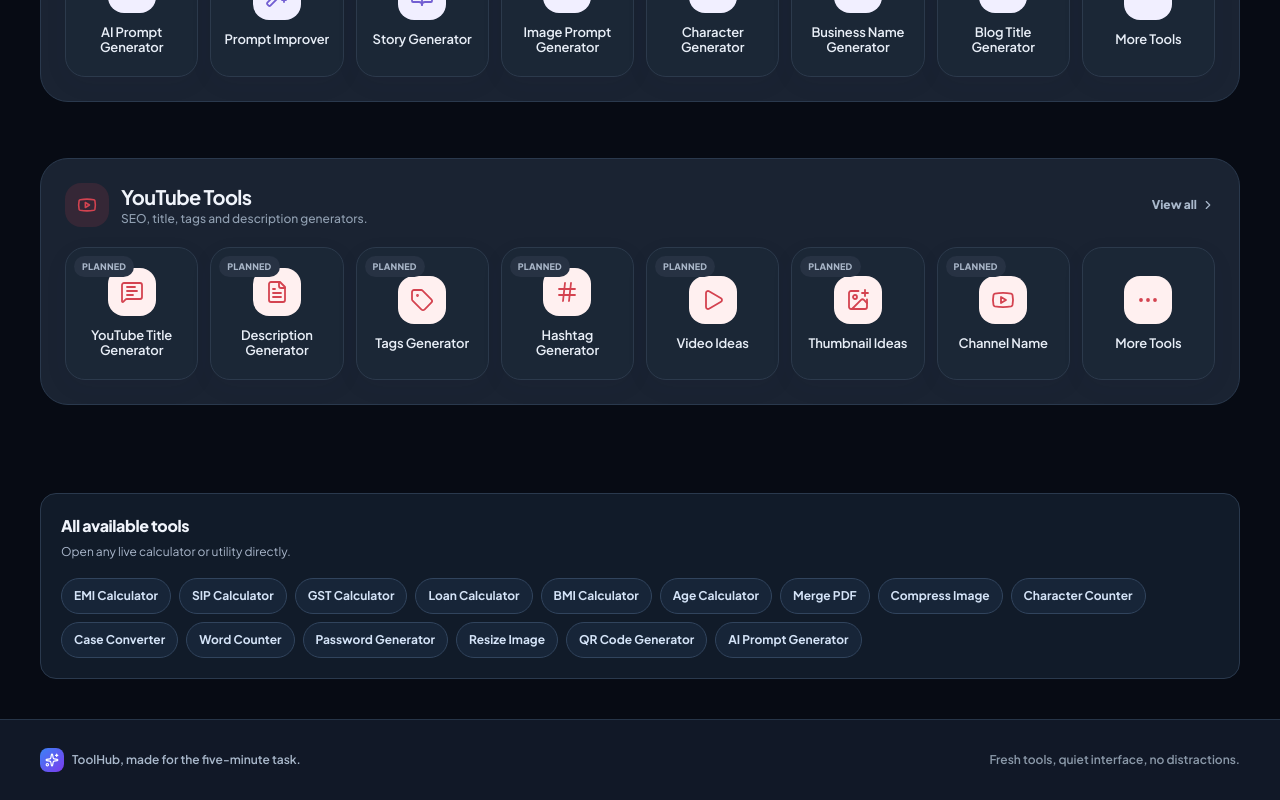
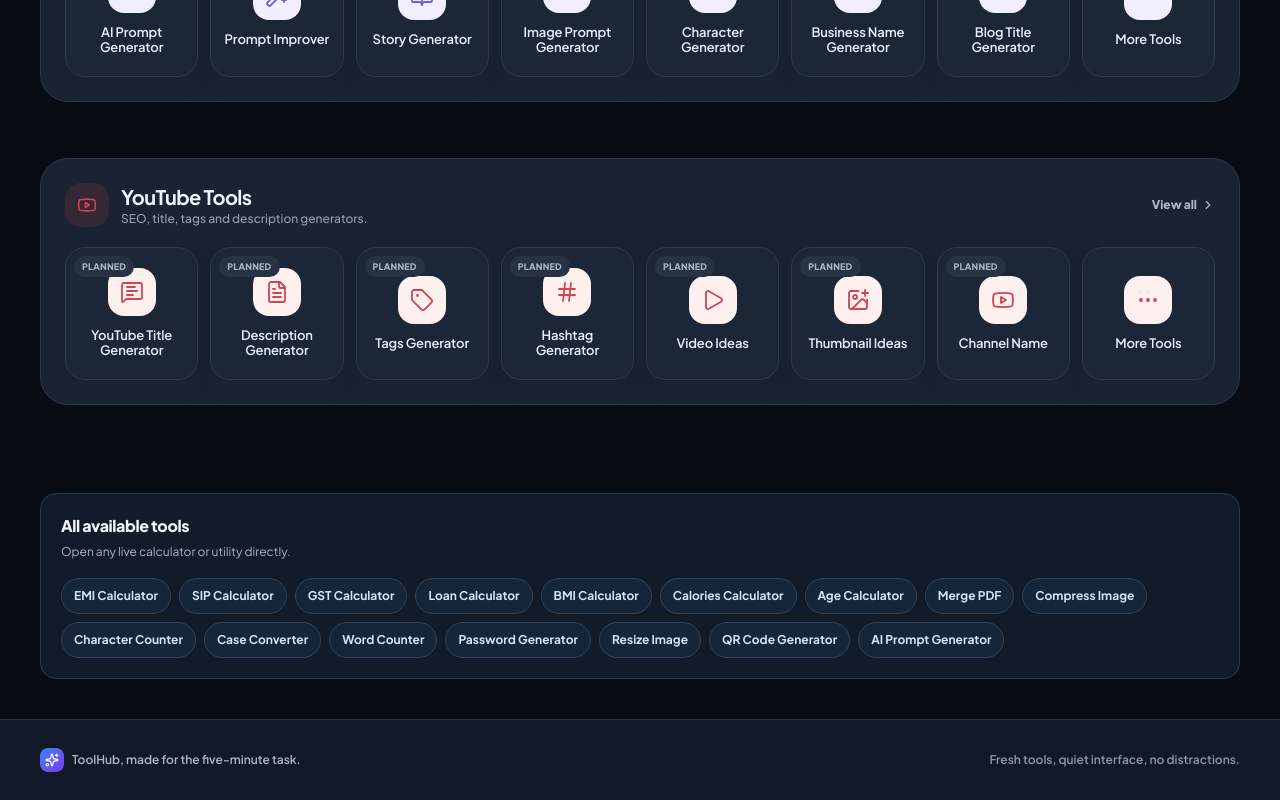
Before and after one commit to samavb6-oss/toolhub, a React (Vite) app: page / in a window 1280 px wide. Shown: the part 3563-4363 px from the top of the page. Built offline with nearby package versions, Linux system fonts and the light colour scheme.

Commit message:
Register Calories Calculator route and metadata

```diff
--- a/src/tools/toolRegistry.ts
+++ b/src/tools/toolRegistry.ts
@@ -1,5 +1,5 @@
 import {
-  BadgeDollarSign, BarChart3, Bot, Calculator, CalendarDays, FilePlus2, Fingerprint, Gauge, ImageMinus, Landmark, ListChecks, QrCode, Type, ZoomIn,
+  BadgeDollarSign, BarChart3, Bot, Calculator, CalendarDays, FilePlus2, Fingerprint, Flame, Gauge, ImageMinus, Landmark, ListChecks, QrCode, Type, ZoomIn,
 } from "lucide-react";
 import type { LucideIcon } from "lucide-react";
 
@@ -58,6 +58,15 @@ export const toolDefinitions: ToolDefinition[] = [
     title: "Free BMI Calculator: Body Mass Index for Adults | ToolHub",
     description: "Calculate your body mass index from height and weight in metric or imperial units, see your WHO adult category and a healthy weight range. BMI is a screening measure, not a diagnosis.",
     intro: "Work out your body mass index from your height and weight. It is a quick screening measure, not a diagnosis.",
+  },
+  {
+    slug: "calories-calculator",
+    name: "Calories Calculator",
+    category: "Health",
+    icon: Flame,
+    title: "Free Calories Calculator — Daily Calorie Needs | ToolHub",
+    description: "Estimate daily calorie needs from age, height, weight, sex and activity level using the Mifflin–St Jeor equation. Compare maintenance and goal-based targets.",
+    intro: "Estimate your daily calorie needs with a transparent equation, activity level and goal adjustment.",
   },
   {
     slug: "age-calculator",
```
